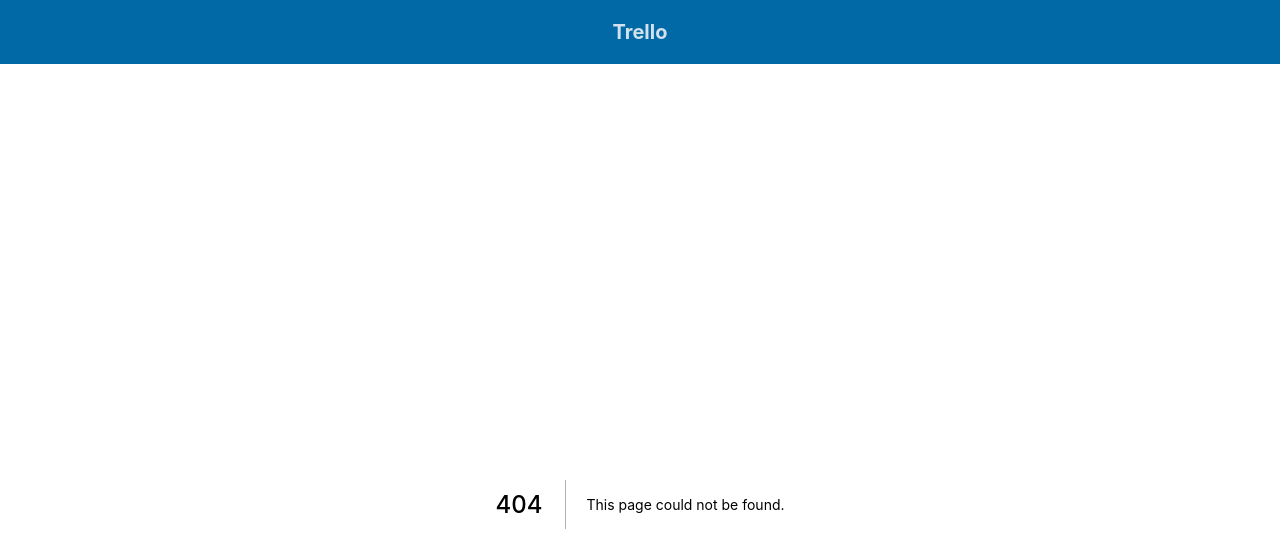
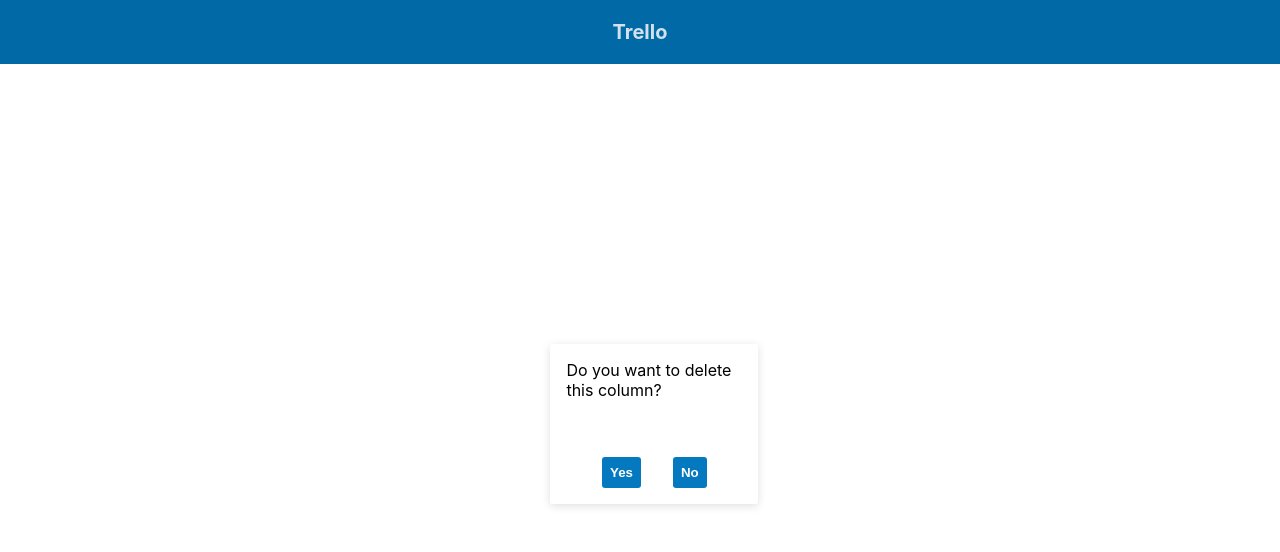
Before and after one commit to mikaelaalu/trello, a Next.js app in the folder client/: page /components/DeletePopUp in a window 1280 px wide. Before the commit this address had no page. Shown: the top 552 px of the page. Built offline with nearby package versions, Linux system fonts and the light colour scheme.

Commit message:
delete pop up

```diff
--- /dev/null
+++ b/client/pages/components/DeletePopUp.js
@@ -0,0 +1,61 @@
+import styled from "styled-components"
+import { Paragraph } from "./Typography"
+import Button from "./Button"
+
+const Wrapper = styled.div`
+  width: 100vw;
+  height: 100vh;
+  position: absolute;
+`
+const PopUpBox = styled.div`
+  width: 13rem;
+  height: 10rem;
+  position: absolute;
+  top: 15rem;
+  left: 43vw;
+  box-shadow: rgba(99, 99, 99, 0.2) 0px 2px 8px 0px;
+  border-radius: 4px;
+  border-radius: 2px;
+  padding: 1rem;
+  background-color: white;
+  display: flex;
+  flex-direction: column;
+  justify-content: space-between;
+`
+
+const ButtonWrapper = styled.div`
+  width: 100%;
+  display: flex;
+  justify-content: center;
+  gap: 2rem;
+`
+
+const DeletePopUp = ({ onCloseClick, deleteColumn }) => {
+  return (
+    <Wrapper>
+      <PopUpBox>
+        <Paragraph> Do you want to delete this column? </Paragraph>
+        <ButtonWrapper>
+          <Button
+            text="Yes"
+            onClick={(e) => {
+              e.preventDefault()
+              deleteColumn()
+              onCloseClick()
+            }}
+          />
+          <Button
+            text="No"
+            onClick={(e) => {
+              console.log("hej")
+              e.preventDefault()
+              onCloseClick()
+            }}
+          />
+        </ButtonWrapper>
+      </PopUpBox>
+    </Wrapper>
+  )
+}
+
+export default DeletePopUp
--- a/client/pages/components/PopUp.js
+++ b/client/pages/components/PopUp.js
@@ -59,8 +59,8 @@
             <Button
               text="Save"
               onClick={(e) => {
-                e.preventDefault()
                 updateTask(popUpInfo.id)
+                onCloseClick()
               }}
             />
           </StyledForm>
```
Also changed, not shown: client/pages/boards/[id].js (+39 -4 lines).
